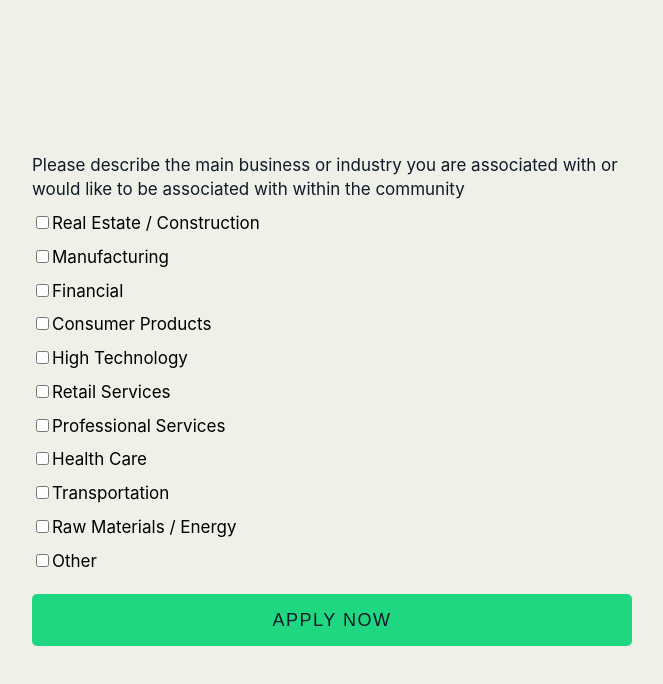
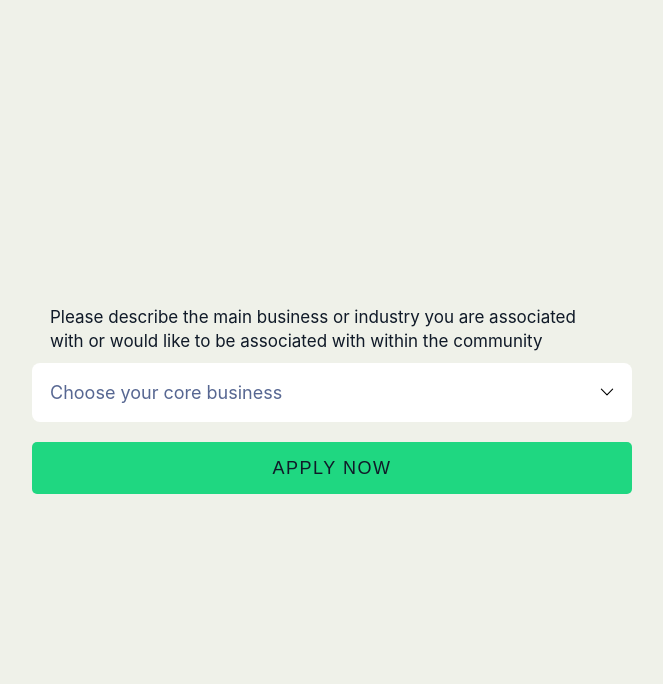
Before and after one commit to pticasolovey20/select-multiple, a React (Create React App) app: page / in a window 1280 px wide. Shown: the top 684 px of the page, without its empty margins (308-971 px from the left). Built offline with nearby package versions, Linux system fonts and the light colour scheme.

Commit message:
almost done

```diff
--- a/package.json
+++ b/package.json
@@ -8,7 +8,7 @@
 		"@testing-library/user-event": "^13.5.0",
 		"react": "^18.2.0",
 		"react-dom": "^18.2.0",
-		"react-hook-form": "^7.46.2",
+		"react-hot-toast": "^2.4.1",
 		"react-scripts": "5.0.1",
 		"sass": "^1.68.0",
 		"web-vitals": "^2.1.4"
--- a/src/App.jsx
+++ b/src/App.jsx
@@ -1,22 +1,33 @@
-import React from "react";
-import { useForm } from "react-hook-form";
-
-import SelectMultiple from "./components/SelectMultiple";
+import React, { useState } from "react";
+import toast, { Toaster } from "react-hot-toast";
+import SelectMultiple from "./components/select-multiple";
 
 const App = () => {
-	const {
-		register,
-		handleSubmit,
-		formState: { errors },
-	} = useForm({ mode: "onChange" });
+	const [selected, setSelected] = useState([]);
+	const [error, setError] = useState(false);
 
-	const onSubmit = (data) => console.log(data);
+	const handleSubmit = (event) => {
+		event.preventDefault();
+
+		if (selected.length === 0) {
+			setError(true);
+			return;
+		} else {
+			setError(false);
+			toast.success("Form has been submitted");
+		}
+	};
 
 	return (
 		<main>
-			<form onSubmit={handleSubmit(onSubmit)}>
-				<SelectMultiple register={register} errors={errors} />
-				<button type="submit">apply now</button>
+			<Toaster />
+
+			<form onSubmit={handleSubmit}>
+				<SelectMultiple selected={selected} setSelected={setSelected} error={error} setError={setError} />
+
+				<button type="submit" className="submit">
+					apply now
+				</button>
 			</form>
 		</main>
 	);
--- a/src/components/SelectMultiple.jsx
+++ /dev/null
@@ -1,37 +0,0 @@
-import React from "react";
-
-const options = [
-	{ id: 1, label: "Real Estate / Construction" },
-	{ id: 2, label: "Manufacturing" },
-	{ id: 3, label: "Financial" },
-	{ id: 4, label: "Consumer Products" },
-	{ id: 5, label: "High Technology" },
-	{ id: 6, label: "Retail Services" },
-	{ id: 7, label: "Professional Services" },
-	{ id: 8, label: "Health Care" },
-	{ id: 9, label: "Transportation" },
-	{ id: 10, label: "Raw Materials / Energy" },
-	{ id: 11, label: "Other" },
-];
-
-const SelectMultiple = ({ register, errors }) => {
-	return (
-		<div style={{ display: "flex", flexDirection: "column", gap: "10px" }}>
-			<p>
-				Please describe the main business or industry you are associated with or would like to be associated
-				with within the community
-			</p>
-
-			{options.map(({ id, label }) => (
-				<div key={id}>
-					<input type="checkbox" />
-					<span>{label}</span>
-				</div>
-			))}
-
-			{errors?.select ? <span className="error">Please select your core business</span> : null}
-		</div>
-	);
-};
-
-export default SelectMultiple;
--- /dev/null
+++ b/src/components/drop-down-item/DropDownItem.module.scss
@@ -0,0 +1,42 @@
+.customCheckbox {
+	display: flex;
+	align-items: center;
+	gap: 5px;
+
+	cursor: pointer;
+}
+
+.customCheckbox input[type="checkbox"] {
+	display: none;
+}
+
+.customCheckbox .checkmark {
+	position: relative;
+	width: 20px;
+	height: 20px;
+
+	border: 1px solid #000;
+	border-radius: 5px;
+	background-color: #fff;
+}
+
+.customCheckbox .checkmark::before {
+	content: "";
+	position: absolute;
+	top: 3px;
+	left: 3px;
+	width: 12px;
+	height: 7px;
+	border-left: 3px solid #1fd781;
+	border-bottom: 3px solid #1fd781;
+	transform: rotate(-45deg);
+	opacity: 0;
+}
+
+.customCheckbox input[type="checkbox"]:checked + .checkmark {
+	background-color: #fff;
+}
+
+.customCheckbox input[type="checkbox"]:checked + .checkmark::before {
+	opacity: 1;
+}
--- /dev/null
+++ b/src/components/drop-down-item/index.jsx
@@ -0,0 +1,24 @@
+import React from "react";
+import styles from "./DropDownItem.module.scss";
+
+const DropDownItem = ({ selected, handleSelect, ...option }) => {
+	const { id, label } = option;
+
+	return (
+		<li key={id} className={styles.dropdownItem}>
+			<label className={styles.customCheckbox}>
+				<input
+					id={`custom-checkbox-${id}`}
+					type="checkbox"
+					checked={selected.includes(label)}
+					onChange={() => handleSelect(label)}
+				/>
+				<span className={styles.checkmark}></span>
+				<span className={styles.arrow}></span>
+				{label}
+			</label>
+		</li>
+	);
+};
+
+export default DropDownItem;
--- /dev/null
+++ b/src/components/drop-down-trigger/DropDownTrigger.module.scss
@@ -0,0 +1,24 @@
+.dropdownTrigger {
+	position: absolute;
+	top: 15px;
+	right: 10px;
+
+	width: 30px;
+	height: 30px;
+
+	border: none;
+	outline: none;
+	background-color: transparent;
+
+	cursor: pointer;
+}
+
+.arrowDown {
+	transform: rotate(0deg);
+	transition: transform 0.3s ease;
+}
+
+.arrowUp {
+	transform: rotate(180deg);
+	transition: transform 0.3s ease;
+}
--- /dev/null
+++ b/src/components/drop-down-trigger/index.jsx
@@ -0,0 +1,21 @@
+import React from "react";
+import styles from "./DropDownTrigger.module.scss";
+
+const DropDownTrigger = ({ isOpen, handleOpen }) => {
+	return (
+		<button className={styles.dropdownTrigger} onClick={handleOpen} type="button">
+			<svg
+				xmlns="http://www.w3.org/2000/svg"
+				fill="none"
+				viewBox="0 0 24 24"
+				strokeWidth={1.5}
+				stroke="currentColor"
+				className={isOpen ? styles.arrowUp : styles.arrowDown}
+			>
+				<path strokeLinecap="round" strokeLinejoin="round" d="M19.5 8.25l-7.5 7.5-7.5-7.5" />
+			</svg>
+		</button>
+	);
+};
+
+export default DropDownTrigger;
--- /dev/null
+++ b/src/components/select-multiple/SelectMultiple.module.scss
@@ -0,0 +1,100 @@
+.formRow {
+	display: flex;
+	flex-direction: column;
+	gap: 10px;
+
+	p {
+		color: #101a28;
+		text-align: left;
+		padding: 0 18px;
+		margin: 0;
+	}
+
+	.dropdownContainer {
+		position: relative;
+
+		display: flex;
+		flex-direction: column;
+		justify-content: space-between;
+
+		border-radius: 8px;
+		background-color: #fff;
+
+		.customInput {
+			display: flex;
+			align-items: center;
+			flex-wrap: wrap;
+			gap: 2px;
+
+			min-height: 30px;
+			line-height: 25px;
+
+			padding: 25px 40px 4px 18px;
+			border: none;
+			border-radius: 4px;
+
+			font-size: 16px;
+			outline: none;
+		}
+
+		.floatingSpan {
+			position: absolute;
+			left: 16px;
+			top: 30px;
+			padding: 2px;
+
+			color: #576792;
+			font-size: 18px;
+			line-height: 22px;
+
+			pointer-events: none;
+			background-color: #ffffff;
+			transition: transform 0.3s ease-in-out;
+			transform: translateY(-50%);
+		}
+
+		.customInput.focused + .floatingSpan {
+			font-size: 14px;
+			transform: translateY(-100%);
+		}
+
+		.dropdownList {
+			top: 0;
+			right: 0;
+			max-height: 0;
+			padding: 0px;
+
+			opacity: 0;
+			visibility: hidden;
+			overflow: hidden;
+
+			transition: opacity 0.5s ease-in-out, visibility 0.5s ease-in-out, max-height 0.5s ease-in-out;
+		}
+
+		.open {
+			opacity: 1;
+			visibility: visible;
+			max-height: 1000px;
+		}
+
+		ul {
+			display: flex;
+			flex-direction: column;
+			gap: 5px;
+
+			margin: 0;
+			padding: 0px 0px 15px 15px;
+
+			list-style: none;
+		}
+	}
+
+	.errorMessage {
+		color: #b70010;
+
+		padding: 12px 18px;
+		border-radius: 5px;
+
+		background-color: #ffdfd8;
+	}
+}
--- /dev/null
+++ b/src/components/select-multiple/index.jsx
@@ -0,0 +1,74 @@
+import React, { useState } from "react";
+import DropDownTrigger from "../drop-down-trigger";
+import DropDownItem from "../drop-down-item";
+import styles from "./SelectMultiple.module.scss";
+
+const options = [
+	{ id: 1, label: "Real Estate / Construction" },
+	{ id: 2, label: "Manufacturing" },
+	{ id: 3, label: "Financial" },
+	{ id: 4, label: "Consumer Products" },
+	{ id: 5, label: "High Technology" },
+	{ id: 6, label: "Retail Services" },
+	{ id: 7, label: "Professional Services" },
+	{ id: 8, label: "Health Care" },
+	{ id: 9, label: "Transportation" },
+	{ id: 10, label: "Raw Materials / Energy" },
+	{ id: 11, label: "Other" },
+];
+
+const SelectMultiple = ({ selected, setSelected, error }) => {
+	const [isOpen, setIsOpen] = useState(false);
+
+	const handleOpen = () => setIsOpen(!isOpen);
+
+	const handleSelect = (label) => {
+		if (selected.includes(label)) {
+			setSelected(selected.filter((item) => item !== label));
+		} else {
+			setSelected([...selected, label]);
+		}
+	};
+
+	return (
+		<div className={styles.formRow}>
+			<p>
+				Please describe the main business or industry you are associated with or would like to be associated
+				with within the community
+			</p>
+
+			<div className={styles.dropdownContainer} style={{ gap: selected.length > 0 && isOpen && "10px" }}>
+				<div
+					style={{
+						borderBottom: selected.length > 0 && isOpen && "1px solid #b0b1b5",
+						position: "relative",
+					}}
+				>
+					<div className={`${styles.customInput} ${isOpen || selected.length ? styles.focused : null}`}>
+						{selected.map((element, index) => (
+							<span key={element}>{`${element}${index < selected.length - 1 ? "," : ""} `}</span>
+						))}
+					</div>
+
+					<span className={`${styles.floatingSpan} ${isOpen || selected.length ? styles.focused : null}`}>
+						Choose your core business
+					</span>
+
+					<DropDownTrigger isOpen={isOpen} handleOpen={handleOpen} />
+				</div>
+
+				<div className={`${styles.dropdownList} ${isOpen ? styles.open : null}`}>
+					<ul>
+						{options.map((option) => (
+							<DropDownItem key={option.id} selected={selected} handleSelect={handleSelect} {...option} />
+						))}
+					</ul>
+				</div>
+			</div>
+
+			{error ? <span className={styles.errorMessage}>Please select your core business</span> : null}
+		</div>
+	);
+};
+
+export default SelectMultiple;
--- a/src/styles/globals.scss
+++ b/src/styles/globals.scss
@@ -32,23 +32,7 @@ form {
 	padding: 5px;
 	border-radius: 10px;
 
-	p {
-		color: #101a28;
-		text-align: left;
-
-		margin: 0;
-	}
-
-	.error {
-		color: #b70010;
-
-		padding: 12px 18px;
-		border-radius: 5px;
-
-		background-color: #ffdfd8;
-	}
-
-	button {
+	.submit {
 		width: 100%;
 		padding: 10px 20px;
 		border-radius: 5px;
```
Also changed, not shown: 1 other file (tests, documents, lock files or other folders).
